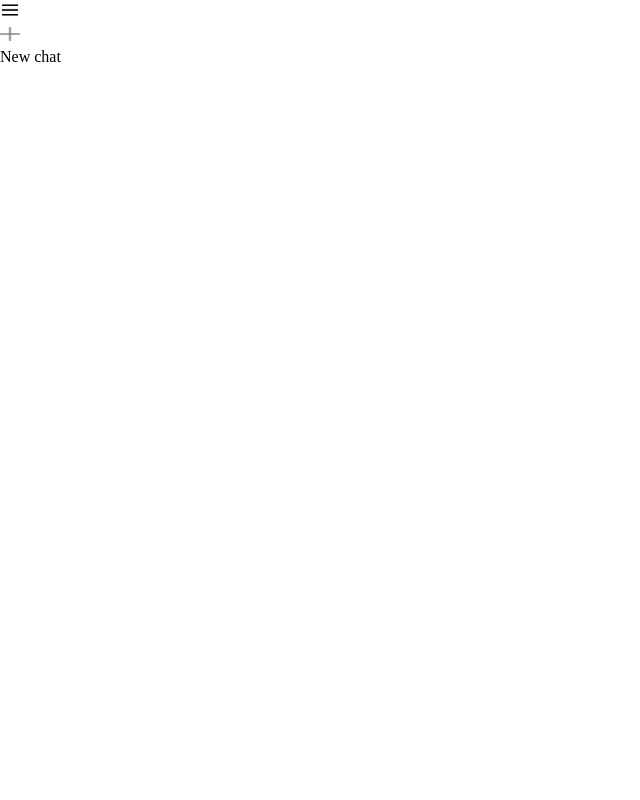
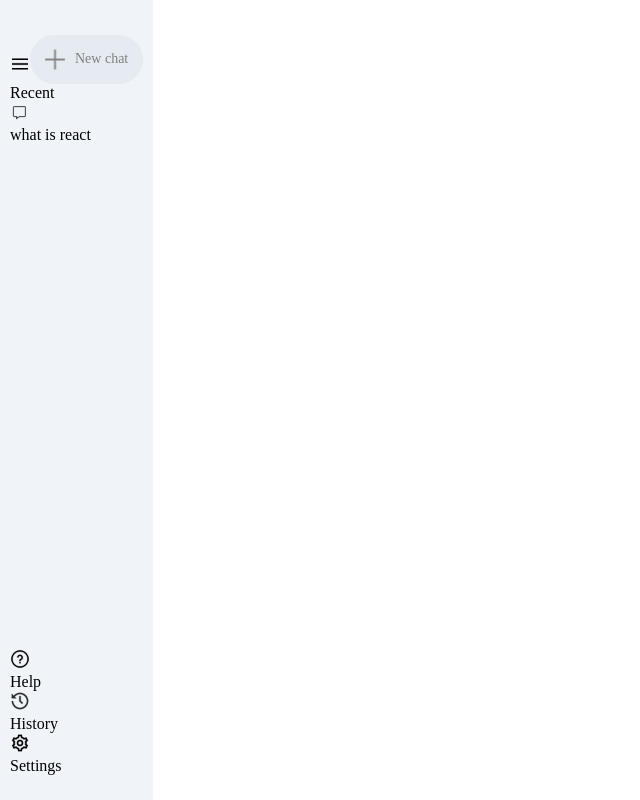
Before and after one commit to harshavardhan314/Gemini-Clone, a React (Vite) app in the folder Gemini-2.0/: page / in a window 1280 px wide. Shown: the whole page, without its empty margins (0-640 px from the left). Built offline with nearby package versions, Linux system fonts and the light colour scheme.

Commit message:
side bar

```diff
--- a/Gemini-2.0/src/Components/Sidebar/Sidebar.css
+++ b/Gemini-2.0/src/Components/Sidebar/Sidebar.css
@@ -1,5 +1,33 @@
-.top img
+.sidebar
 {
-    height: 20px;
+    min-height: 100vh;
+    display: inline-flex;
+    flex-direction: column;
+    justify-content: space-between;
+    background-color: #f0f4f9;
+    padding :25px 10px;
+}
+.sidebar img
+{
     width: 20px;
 }
+.sidebar.menu
+{
+    display: block;
+    margin-left: 10px;
+    cursor: pointer;
+}
+.New-chat
+{
+    display: inline-flex;
+    margin-top: 10px;
+    font-size: 14px;
+    cursor: pointer;
+    background-color: #e6eaf1;
+    padding: 10px 15px;
+    border-radius: 50px;
+    gap:10px;
+    color: gray;
+    align-items: center;
+
+}
--- a/Gemini-2.0/src/Components/Sidebar/Sidebar.jsx
+++ b/Gemini-2.0/src/Components/Sidebar/Sidebar.jsx
@@ -11,8 +11,31 @@ const Sidebar = () => {
                 <img src={assets.plus_icon} alt="" />
                 <p>New chat</p>
             </div>
+            <div className="recent">
+                <p className='recent-title'>Recent</p>
+                <div className="recent-entry">
+                    <img src={assets.message_icon} alt="" />
+                    <p>what is react</p>
+                </div>
+            </div>
         </div>
-        <div className="bottom"></div>
+        <div className="bottom">
+            <div className="bottom-item recent-entry">
+                <img src={assets.question_icon} alt="" />
+                <p>Help</p>
+            </div>
+
+            <div className="bottom-item recent-entry">
+                <img src={assets.history_icon} alt="" />
+                <p>History</p>
+            </div>
+
+            <div className="bottom-item recent-entry">
+                <img src={assets.setting_icon} alt="" />
+                <p>Settings</p>
+            </div>
+
+        </div>
     </div>
   )
 }
```
